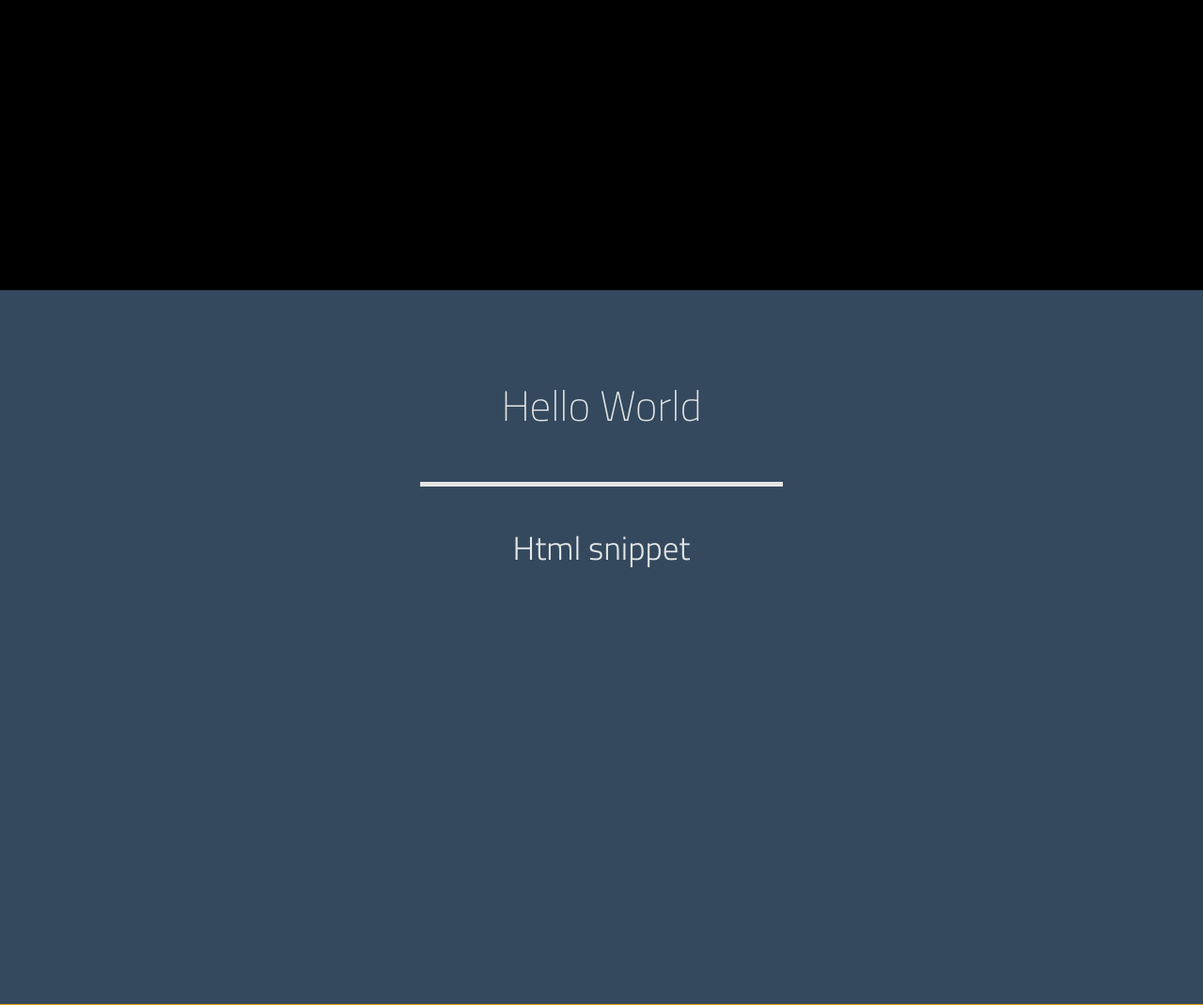
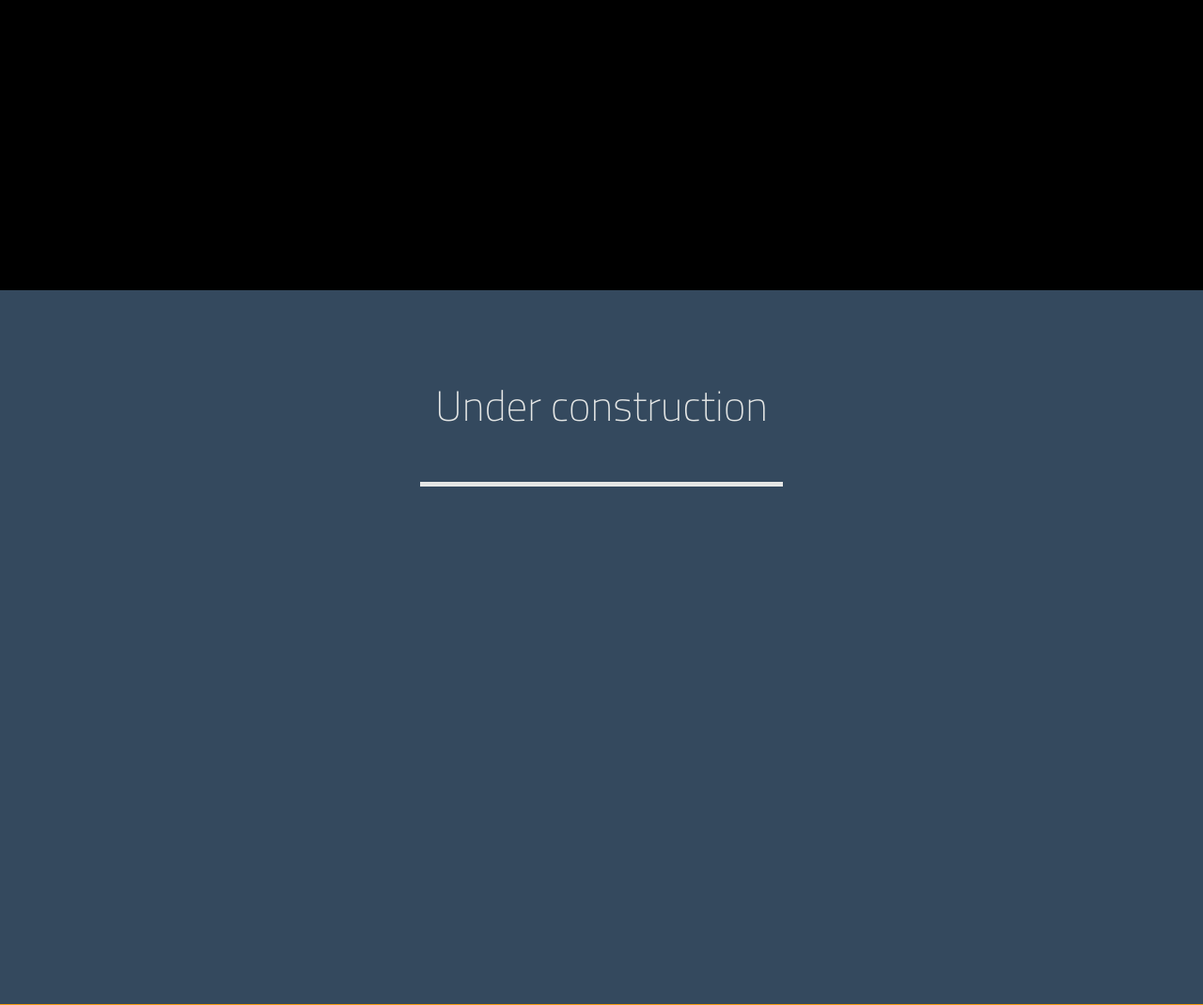
Before and after one commit to mfaywu/mfaywu, a Django app: page / in a window 1280 px wide. Shown: the part 1971-3041 px from the top of the page at 94% size. Run offline with Django 3.2, Linux system fonts and the light colour scheme; some libraries are stand-ins or nearby versions; grey boxes are pictures that could not be loaded.

Commit message:
Change some default text

```diff
--- a/home/templates/home/header.html
+++ b/home/templates/home/header.html
@@ -119,7 +119,7 @@
 	<div style="height: 95%" class="slide story" id="slide-4" data-slide="4">
 		<div class="container">
 			<div class="row title-row">
-				<div class="col-12 font-thin">{% block title %} {% endblock %}</div>
+				<div class="col-12 font-thin">Under construction</div>
 			</div><!-- /row -->
 			<div class="row line-row">
 				<div class="hr">&nbsp;</div>
@@ -127,8 +127,7 @@
 			<div class="row subtitle-row">
 				<div class="col-sm-1 hidden-sm">&nbsp;</div>
 				<div class="col-12 col-sm-10 font-light">
-				    {% block content %}
-				    {% endblock %}
+					<iframe height='160' width='300' frameborder='0' allowtransparency='true' scrolling='no' src='https://www.strava.com/athletes/9187685/activity-summary/34ed1d80f406324f901eb588bc411f386e7c00cd'></iframe>
 				</div>
 				<div class="col-sm-1 hidden-sm">&nbsp;</div>
 			</div><!-- /row -->
```
